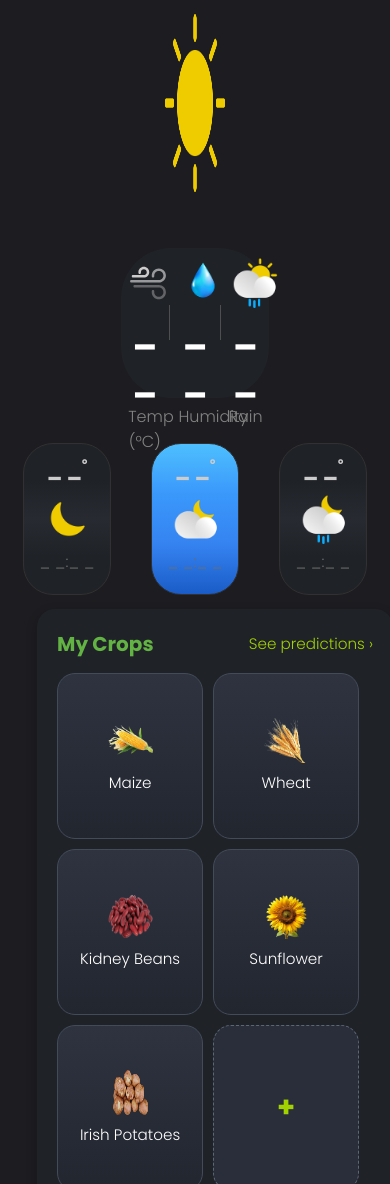
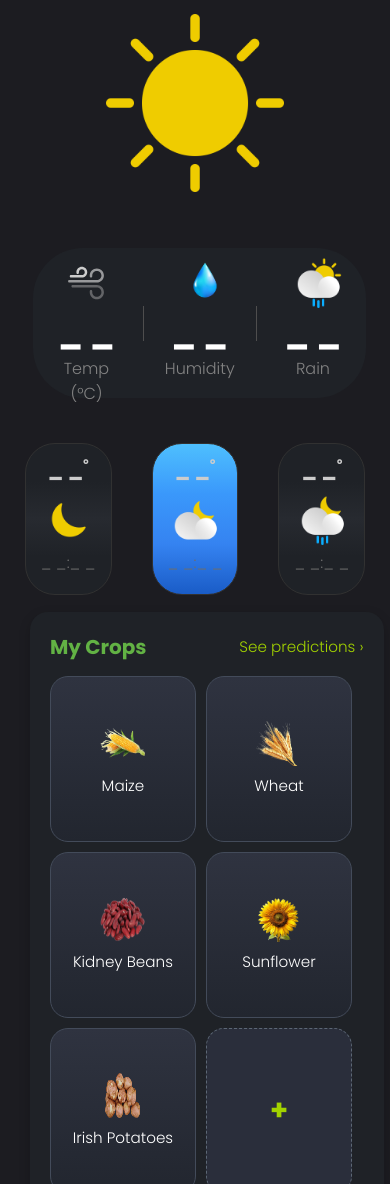
Before and after one commit to leevayle/Agroweather, a plain HTML site: page Frontend/index.html in a window 390 px wide. Shown: the part 178-1362 px from the top of the page. Drawn offline with Linux system fonts and the light colour scheme; no server answers.

Commit message:
Responsiveness fix

```diff
--- a/Frontend/styles/index.css
+++ b/Frontend/styles/index.css
@@ -8,7 +8,7 @@
     --accent2: #EB8120;
     --white: #FFFFFF;
     --off-white: #c5c5c5;
-    --bg-aacent: #263F67;
+    --bg-aacent: #263f67a8;
 }
 
 [data-theme="dark"] {
@@ -61,11 +61,14 @@ body {
     display: flex;
     flex-direction: column;
     min-height: 100vh;
+    max-width: 100%;
 }
 .body1{
     display: grid;
-            grid-template-rows: 20% 1fr;
-            height: 100vh;
+    grid-template-rows: 20% 1fr;
+    height: 100vh;
+    width: 99%;
+    margin: auto;
 }
 
 .container {
@@ -73,7 +76,7 @@ body {
     background-color: var(--header-bg);
     display: flex;
     flex-direction: column;
-    width: 100vw;
+    width: 100%;
 }
 
 header {
@@ -149,6 +152,7 @@ header {
     width: 90%;
     margin: auto;
     align-items: center;
+    gap:50px;
 }
 
 
@@ -157,23 +161,26 @@ header {
     height: auto;
     display: flex;
     gap: 20px;
-    min-height: 45%;
+    min-height: 40%;
 }
 
 .mbottom {
-    width: 90%;
-    height: 50%;
+    width: 95%;
+    min-height: 50%;
+    height: auto;
     margin: auto;
 }
 
 .mtop1{
     width: 20%;
+    min-width: 200px;
     height: 100%;
     display: flex;
     margin: auto;
 }
 .mtop2{
     width: 45%;
+    min-width: 350px;
     height: 100%;
     display: flex;
     margin: auto;
@@ -200,7 +207,7 @@ header {
 
 .more-values{
     height: 200px;
-    width: 100%;
+    width: 99%;
     display: flex;
     margin: auto;
     font-family: poppins-l;
@@ -318,12 +325,13 @@ header {
 
 
 .predictions-wrapper {
-    width: 100%;
+    width: 95%;
     margin-top: 15px;
     padding: 20px;
     border-radius: 18px;
     background: #1F2227;
     box-shadow: 0 4px 12px rgba(0,0,0,0.2);
+    margin: auto;
 }
 .predictions-header {
     display: flex;
@@ -423,6 +431,9 @@ header {
     color: var(--white);
     font-size: x-large;
     }
+    .topr, .profile{
+        display:none;
+    }
 
 }
 
```
Also changed, not shown: Frontend/index.html (+4 -4 lines).
